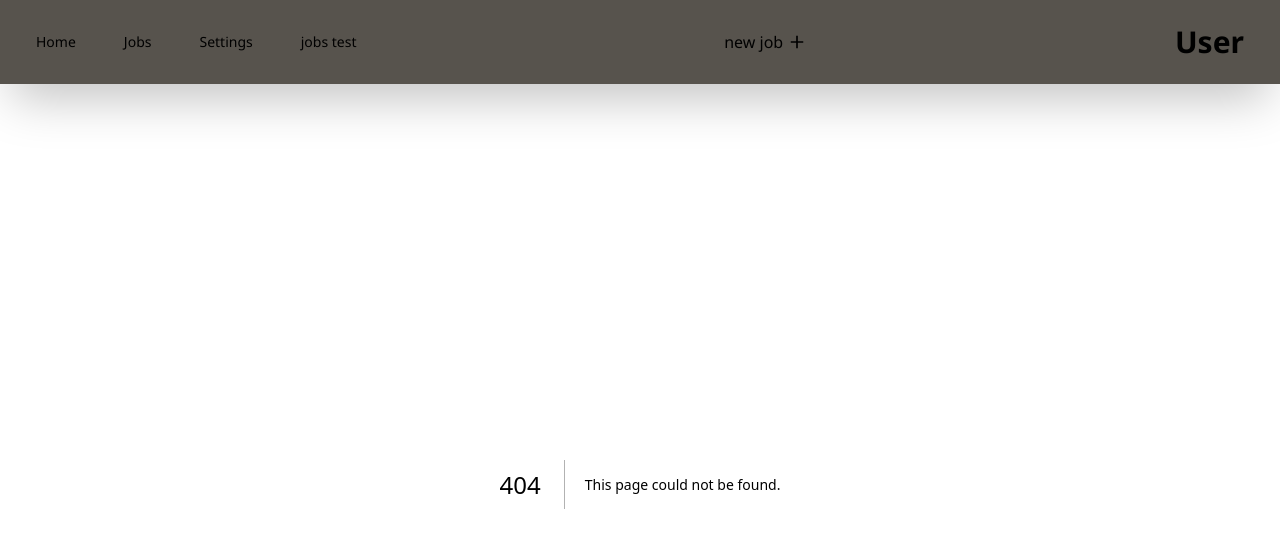
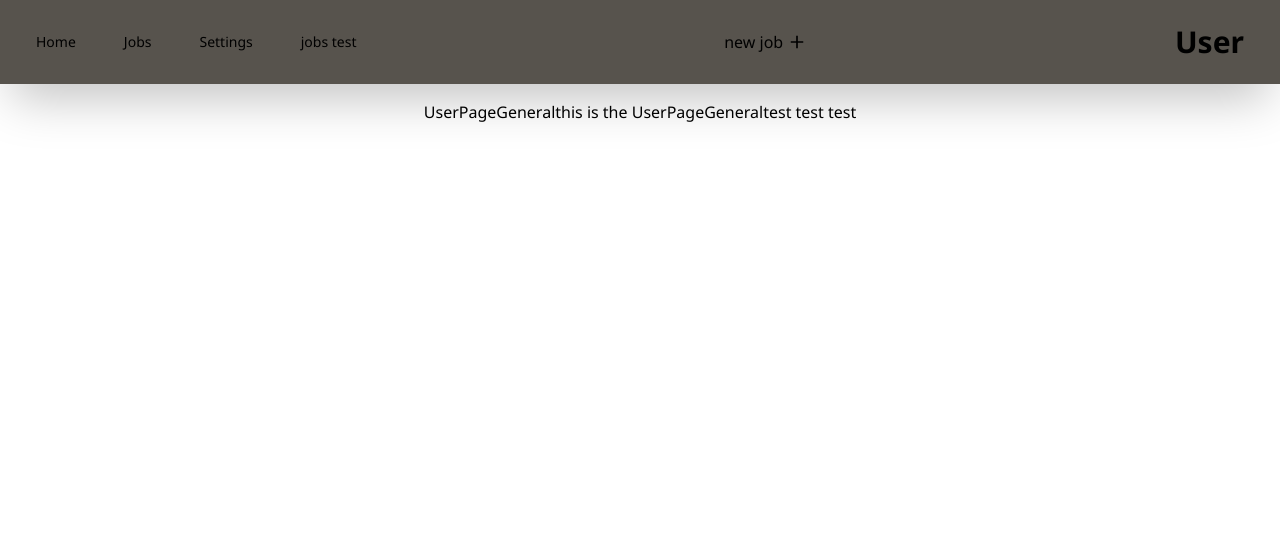
Before and after one commit to martinsalinas0/work-together-frontend-v2, a Next.js app: page /user in a window 1280 px wide. Before the commit this address had no page. Shown: the top 548 px of the page. Built offline with nearby package versions, Linux system fonts and the light colour scheme.

Commit message:
Add AddJobForm, SettingsPage, and UserPageGeneral components; update NewJobPage with state management and option label change

```diff
--- /dev/null
+++ b/app/components/forms/AddJobForm.jsx
@@ -0,0 +1,14 @@
+import React, { useState } from 'react'
+
+const AddJobForm = () => {
+
+
+  const [jobName, setJobName] = useState<string>("")
+  const [location, setLocation ] = useState<string>('')
+
+  return (
+    <div>AddJobForm</div>
+  )
+}
+
+export default AddJobForm
--- a/app/jobs/new/page.tsx
+++ b/app/jobs/new/page.tsx
@@ -1,6 +1,10 @@
-import React from "react";
+"use client";
+
+import React, { useState } from "react";
 
 const NewJobPage = () => {
+  const [jobState, setJobState] = useState("");
+
   return (
     <div className="max-w-2xl mx-auto mt-20 p-8 rounded-lg shadow-lg bg-white">
       <h2 className="text-3xl font-bold text-gray-800 mb-8 text-center uppercase">
@@ -52,7 +56,7 @@ const NewJobPage = () => {
               <option value="landscape">Landscaping</option>
               <option value="electric">Electrician</option>
               <option value="remodel">Remodel</option>
-              <option value="misc">Misc.</option>
+              <option value="misc">Other</option>
             </select>
           </div>
 
--- /dev/null
+++ b/app/settings/page.jsx
@@ -0,0 +1,12 @@
+import React from 'react'
+
+const SettingsPage = () => {
+  return (
+    <div>SettingsPage
+      <p>this is the settings page </p>
+      <span>test test test</span>
+    </div>
+  )
+}
+
+export default SettingsPage
--- /dev/null
+++ b/app/user/page.jsx
@@ -0,0 +1,13 @@
+import React from 'react'
+
+const UserPageGeneral = () => {
+  return (
+    <div className='flex justify-center m-4'>UserPageGeneral
+      <p>this is the UserPageGeneral</p>
+      <span>test test test</span>
+
+    </div>
+  )
+}
+
+export default UserPageGeneral
```
